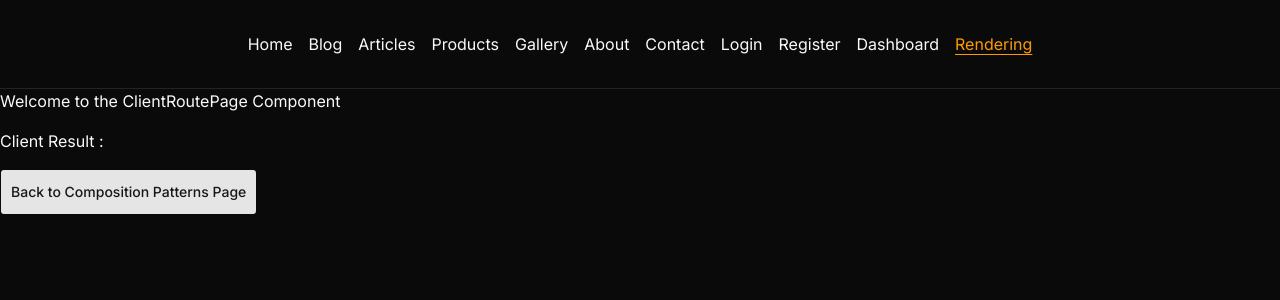
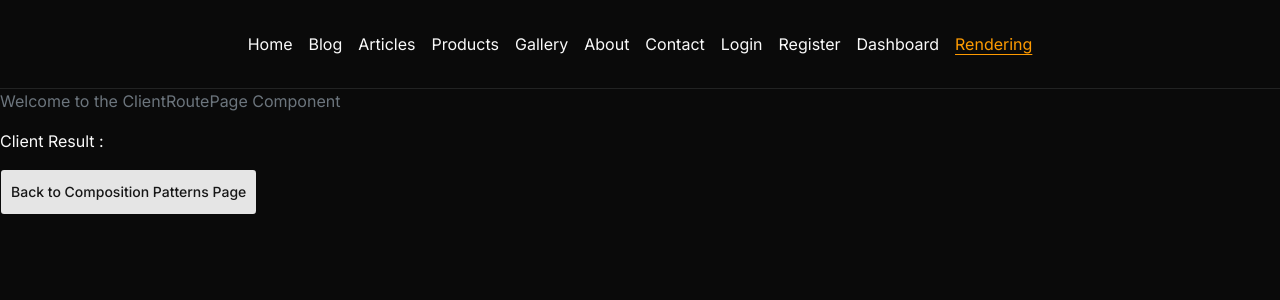
Before and after one commit to zahid-official/practice-0.2, a Next.js app in the folder code-evulation/: page /rendering/composition-patterns/client-route in a window 1280 px wide. Shown: the top 300 px of the page. Built offline with nearby package versions, Linux system fonts and the light colour scheme.

Commit message:
implement custom provider at root & render the provider in client component

```diff
--- a/code-evulation/src/app/(public)/(Home)/page.tsx
+++ b/code-evulation/src/app/(public)/(Home)/page.tsx
@@ -9,6 +9,7 @@ export const metadata: Metadata = {
 
 // HomePage Component
 const HomePage = () => {
+
   return (
     <div>
       <h1>Welcome to the HomePage Component</h1>
--- a/code-evulation/src/app/layout.tsx
+++ b/code-evulation/src/app/layout.tsx
@@ -1,10 +1,11 @@
+import Navbar from "@/components/Navbar";
+import ThemeProvider from "@/components/ThemeProvider";
+import { cn } from "@/lib/utils";
 import type { Metadata } from "next";
 import { Geist, Geist_Mono, Inter } from "next/font/google";
 import "./globals.css";
-import Navbar from "@/components/Navbar";
-import { cn } from "@/lib/utils";
 
-const inter = Inter({subsets:['latin'],variable:'--font-sans'});
+const inter = Inter({ subsets: ["latin"], variable: "--font-sans" });
 
 const geistSans = Geist({
   variable: "--font-geist-sans",
@@ -32,11 +33,21 @@ export default function RootLayout({
   return (
     <html
       lang="en"
-      className={cn("h-full", "antialiased", geistSans.variable, geistMono.variable, "font-sans", inter.variable)}
+      suppressHydrationWarning
+      className={cn(
+        "h-full",
+        "antialiased",
+        geistSans.variable,
+        geistMono.variable,
+        "font-sans",
+        inter.variable,
+      )}
     >
       <body>
-        <Navbar />
-        <main>{children}</main>
+        <ThemeProvider>
+          <Navbar />
+          <main>{children}</main>
+        </ThemeProvider>
       </body>
     </html>
   );
--- a/code-evulation/src/app/rendering/composition-patterns/client-route/page.tsx
+++ b/code-evulation/src/app/rendering/composition-patterns/client-route/page.tsx
@@ -1,5 +1,6 @@
 "use client";
 
+import { useTheme } from "@/components/ThemeProvider";
 import { Button } from "@/components/ui/button";
 import Link from "next/link";
 
@@ -11,9 +12,13 @@ const ClientRoutePage = () => {
       2. Pass the result from server component to client component as a prop
   */
 
+  const theme = useTheme();
+
   return (
     <div className="space-y-4">
-      <h1>Welcome to the ClientRoutePage Component</h1>
+      <h1 style={{ color: theme.colors.secondary }}>
+        Welcome to the ClientRoutePage Component
+      </h1>
 
       <p>Client Result : {/*{serverUtils()} */} </p>
 
--- /dev/null
+++ b/code-evulation/src/components/ThemeProvider.tsx
@@ -0,0 +1,25 @@
+"use client";
+import { createContext, useContext } from "react";
+
+type Theme = {
+  colors: {
+    primary: string;
+    secondary: string;
+  };
+};
+
+const defaultTheme: Theme = {
+  colors: {
+    primary: "#007bff",
+    secondary: "#6c757d",
+  },
+};
+
+export const useTheme = () => useContext(ThemeContext);
+const ThemeContext = createContext<Theme>(defaultTheme);
+
+const ThemeProvider = ({ children }: { children: React.ReactNode }) => {
+  return <ThemeContext value={defaultTheme}>{children}</ThemeContext>;
+};
+
+export default ThemeProvider;
```
